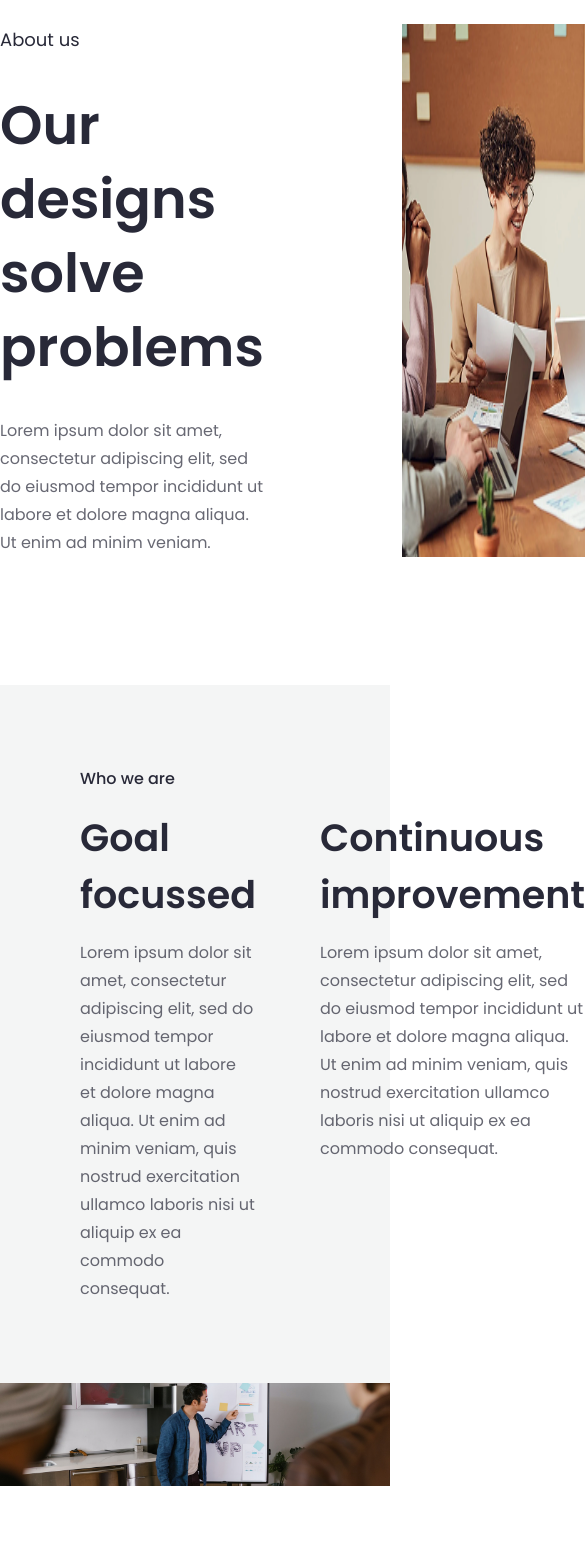
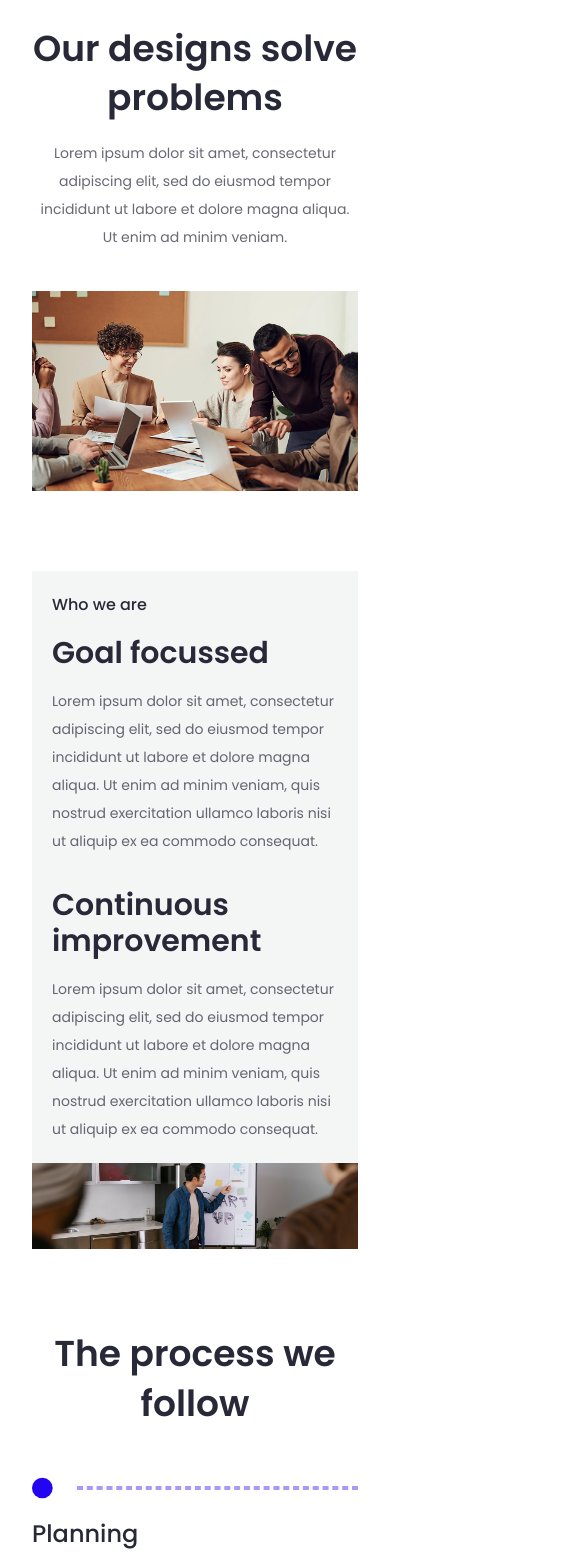
Before and after one commit to veaceslavdiuta/finsweet-app, a React (Create React App) app: page /about-us in a window 390 px wide. Shown: the part 360-1924 px from the top of the page, 585 px wide, since content can reach past the window. Built offline with nearby package versions, Linux system fonts and the light colour scheme.

Commit message:
Implement responsive design for About Us page

```diff
--- a/src/components/AboutUsHero.jsx
+++ b/src/components/AboutUsHero.jsx
@@ -1,15 +1,15 @@
 function AboutUsHero() {
   return (
-    <section className="flex w-full justify-center py-32">
-      <div className="flex w-full max-w-screen-xl justify-between gap-[138px]">
-        <div className="flex flex-col gap-8">
-          <h4 className="font-poppins text-lg font-normal leading-8 text-dark-blue">
+    <section className="w-full px-8 py-20 lg:py-32 2xl:px-0">
+      <div className="container mx-auto flex max-w-screen-xl flex-col items-center justify-between gap-10 lg:flex-row lg:gap-20 xl:gap-[138px]">
+        <div className="flex flex-col gap-4 lg:gap-8">
+          <h4 className="font-poppins text-base font-normal leading-8 text-dark-blue sm:text-lg">
             About us
           </h4>
-          <h1 className="font-poppins text-6xl font-semibold leading-snug text-dark-blue">
+          <h1 className="text-center font-poppins text-4xl font-semibold leading-snug text-dark-blue sm:text-6xl lg:text-start">
             Our designs solve problems
           </h1>
-          <p className="font-poppins text-base font-normal leading-7 text-dark-blue opacity-70">
+          <p className="text-center font-poppins text-sm font-normal leading-7 text-dark-blue opacity-70 sm:text-base lg:text-start">
             Lorem ipsum dolor sit amet, consectetur adipiscing elit, sed do
             eiusmod tempor incididunt ut labore et dolore magna aliqua. Ut enim
             ad minim veniam.
--- a/src/components/LogoSection.jsx
+++ b/src/components/LogoSection.jsx
@@ -1,15 +1,15 @@
 function LogoSection() {
   return (
-    <div className="flex items-center gap-[5.5rem]">
+    <div className="flex flex-col items-center gap-4 lg:flex-row lg:gap-[5.5rem]">
       <div className="flex flex-col">
-        <h3 className="font-poppins text-4xll font-semibold leading-normal text-dark-blue">
+        <h3 className="text-start font-poppins text-3xl font-semibold leading-normal text-dark-blue sm:text-4xll">
           100.000+
         </h3>
         <p className="font-poppins text-base font-normal leading-7 text-dark-blue opacity-70">
           Finsweet Users
         </p>
       </div>
-      <div className="flex gap-[4.5rem]">
+      <div className="flex flex-wrap justify-center gap-4 lg:gap-[4.5rem]">
         <img className="h-8" src="/assets/Logo 1.png" alt="Logo 1" />
         <img className="h-8" src="/assets/Logo 2.png" alt="Logo 1" />
         <img className="h-8" src="/assets/Logo 3.png" alt="Logo 1" />
--- a/src/components/OurBenefits.jsx
+++ b/src/components/OurBenefits.jsx
@@ -26,24 +26,24 @@ function OurBenefits({ isFeaturePage = false }) {
   ];
 
   return (
-    <section className="flex w-full justify-center py-32">
-      <div className="flex w-full max-w-screen-xl flex-col items-center gap-12">
+    <section className="w-full px-8 py-20 lg:py-32">
+      <div className="container mx-auto flex max-w-screen-xl flex-col items-center gap-12">
         {isFeaturePage && <LogoSection />}
-        <h2 className="w-1/2 text-center font-poppins text-5xl font-semibold leading-snug text-dark-blue">
-          The benefits of woring with us
+        <h2 className="text-center font-poppins text-4xl font-semibold leading-snug text-dark-blue md:w-1/2 md:text-5xl">
+          The benefits of working with us
         </h2>
-        <div className="flex justify-between gap-8">
+        <div className="flex flex-col justify-between gap-8 lg:flex-row">
           {benefits.map(
             ({ id, benefitTitle, benefitDescription, benefitIcon }) => (
               <div
                 key={id}
-                className="flex flex-col items-start gap-7 bg-grey p-12"
+                className="flex flex-col items-start gap-3 bg-grey p-6 sm:gap-7 sm:p-12"
               >
                 <img src={`/assets/${benefitIcon}`} alt="Icon" />
-                <h6 className="font-poppins text-2xl font-medium leading-7 text-dark-blue">
+                <h4 className="font-poppins text-xl font-normal leading-9 text-dark-blue sm:text-2xl">
                   {benefitTitle}
-                </h6>
-                <p className="font-poppins text-base font-normal leading-7 text-dark-blue opacity-70">
+                </h4>
+                <p className="font-poppins text-sm font-normal leading-7 text-dark-blue opacity-70 sm:text-base">
                   {benefitDescription}
                 </p>
               </div>
--- a/src/components/OurMission.jsx
+++ b/src/components/OurMission.jsx
@@ -1,9 +1,9 @@
 function OurMission() {
   return (
-    <section className="flex w-full justify-center bg-accent py-32">
-      <div className="flex w-full max-w-screen-xl flex-col gap-24">
-        <div className="flex gap-36">
-          <div className="flex flex-col gap-4">
+    <section className="w-full bg-accent px-8 py-20 lg:py-32 2xl:px-0">
+      <div className="container mx-auto flex max-w-screen-xl flex-col gap-12 md:gap-24">
+        <div className="flex flex-col gap-6 lg:flex-row lg:gap-36">
+          <div className="flex flex-col gap-2 sm:gap-4">
             <h4 className="font-poppins text-base font-medium leading-7 text-dark-blue">
               Our Mission
             </h4>
@@ -19,9 +19,13 @@ function OurMission() {
           </div>
           <img src="/assets/ourMissionImage1.png" alt="Our Mission" />
         </div>
-        <div className="flex gap-36">
-          <img src="/assets/ourMissionImage2.png" alt="Our Mission" />
-          <div className="flex flex-col gap-4">
+        <div className="flex flex-col gap-10 lg:flex-row lg:gap-36">
+          <img
+            className="order-2 lg:order-1"
+            src="/assets/ourMissionImage2.png"
+            alt="Our Mission"
+          />
+          <div className="order-1 flex flex-col gap-2 sm:gap-4 lg:order-2">
             <h4 className="font-poppins text-base font-medium leading-7 text-dark-blue">
               Our Vision
             </h4>
--- a/src/components/OurProcess.jsx
+++ b/src/components/OurProcess.jsx
@@ -27,14 +27,17 @@ function OurProcess() {
   ];
 
   return (
-    <section className="flex w-full justify-center py-32">
-      <div className="flex w-full max-w-screen-xl flex-col items-center gap-12">
-        <h2 className="font-poppins text-5xl font-semibold leading-snug text-dark-blue">
+    <section className="w-full px-8 py-20 lg:py-32 2xl:px-0">
+      <div className="container mx-auto flex max-w-screen-xl flex-col items-center gap-12">
+        <h2 className="text-center font-poppins text-4xl font-semibold leading-snug text-dark-blue sm:text-5xl lg:text-start">
           The process we follow
         </h2>
-        <div className="flex gap-14">
+        <div className="flex flex-wrap gap-14 lg:flex-nowrap">
           {processSteps.map(({ id, processName, processDescription }) => (
-            <div key={id} className="flex flex-col gap-8">
+            <div
+              key={id}
+              className="flex flex-col justify-center gap-4 sm:gap-8"
+            >
               <div className="flex items-center gap-6">
                 <svg
                   xmlns="http://www.w3.org/2000/svg"
--- a/src/components/OurTeam.jsx
+++ b/src/components/OurTeam.jsx
@@ -27,12 +27,12 @@ function OurTeam() {
   ];
 
   return (
-    <section className="flex w-full justify-center bg-grey py-32">
-      <div className="flex w-full max-w-screen-xl flex-col items-center gap-12">
-        <h2 className="font-poppins text-5xl font-semibold leading-snug text-dark-blue">
+    <section className="w-full bg-grey px-8 py-20 lg:py-32 2xl:px-0">
+      <div className="container mx-auto flex max-w-screen-xl flex-col items-center gap-12">
+        <h2 className="text-center font-poppins text-4xl font-semibold leading-snug text-dark-blue md:text-5xl">
           Meet our team
         </h2>
-        <div className="flex gap-8">
+        <div className="flex flex-wrap justify-center gap-8">
           {members.map(({ id, name, position, image }) => (
             <div
               key={id}
@@ -40,11 +40,11 @@ function OurTeam() {
             >
               <div className="group relative cursor-pointer">
                 <img
-                  className="px-16 transition-opacity duration-300"
+                  className="px-8 transition-opacity duration-300 md:px-16"
                   src={`/assets/${image}`}
                   alt={image}
                 />
-                <div className="to-transparent absolute bottom-0 left-[65px] h-full w-[57%] rounded-[168px] bg-gradient-to-t from-royal-blue opacity-0 transition-opacity duration-300 group-hover:opacity-100"></div>
+                <div className="to-transparent absolute bottom-0 left-8 h-full w-[72%] rounded-[168px] bg-gradient-to-t from-royal-blue opacity-0 transition-opacity duration-300 group-hover:opacity-100 md:left-16 md:w-[57%]"></div>
               </div>
               <div className="flex flex-col items-center">
                 <h6 className="font-poppins text-2xl font-medium leading-7 text-dark-blue">
--- a/src/components/WhoWeAre.jsx
+++ b/src/components/WhoWeAre.jsx
@@ -1,17 +1,17 @@
 function WhoWeAre() {
   return (
-    <section className="flex w-full justify-center">
-      <div className="bg-greydark flex w-full max-w-screen-xl flex-col justify-center">
-        <div className="bg-greydark flex flex-col gap-4 px-20 py-20">
+    <section className="w-full px-8 2xl:px-0">
+      <div className="container mx-auto flex max-w-screen-xl flex-col justify-center bg-greydark">
+        <div className="flex flex-col gap-4 bg-greydark p-5 sm:p-20">
           <h4 className="font-poppins text-base font-medium leading-7 text-dark-blue">
             Who we are
           </h4>
-          <div className="flex gap-16">
+          <div className="flex flex-col gap-8 lg:flex-row lg:gap-16">
             <div className="flex flex-col gap-4">
-              <h3 className="font-poppins text-4xll font-semibold leading-normal text-dark-blue">
+              <h3 className="font-poppins text-3xl font-semibold leading-9 text-dark-blue sm:text-4xll sm:leading-normal">
                 Goal focussed
               </h3>
-              <p className="font-poppins text-base font-normal leading-7 text-dark-blue opacity-70">
+              <p className="font-poppins text-sm font-normal leading-7 text-dark-blue opacity-70 sm:text-base">
                 Lorem ipsum dolor sit amet, consectetur adipiscing elit, sed do
                 eiusmod tempor incididunt ut labore et dolore magna aliqua. Ut
                 enim ad minim veniam, quis nostrud exercitation ullamco laboris
@@ -19,10 +19,10 @@ function WhoWeAre() {
               </p>
             </div>
             <div className="flex flex-col gap-4">
-              <h3 className="font-poppins text-4xll font-semibold leading-normal text-dark-blue">
+              <h3 className="font-poppins text-3xl font-semibold leading-9 text-dark-blue sm:text-4xll sm:leading-normal">
                 Continuous improvement
               </h3>
-              <p className="font-poppins text-base font-normal leading-7 text-dark-blue opacity-70">
+              <p className="font-poppins text-sm font-normal leading-7 text-dark-blue opacity-70 sm:text-base">
                 Lorem ipsum dolor sit amet, consectetur adipiscing elit, sed do
                 eiusmod tempor incididunt ut labore et dolore magna aliqua. Ut
                 enim ad minim veniam, quis nostrud exercitation ullamco laboris
```
